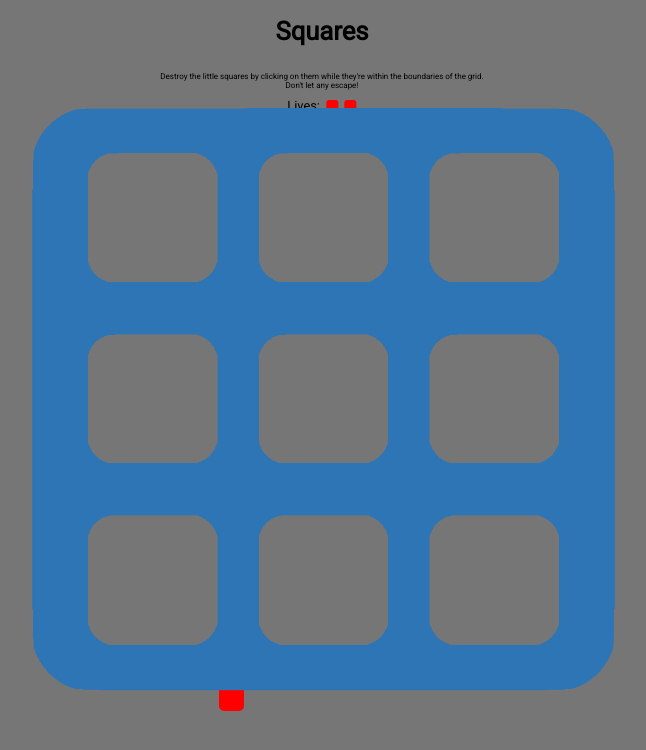
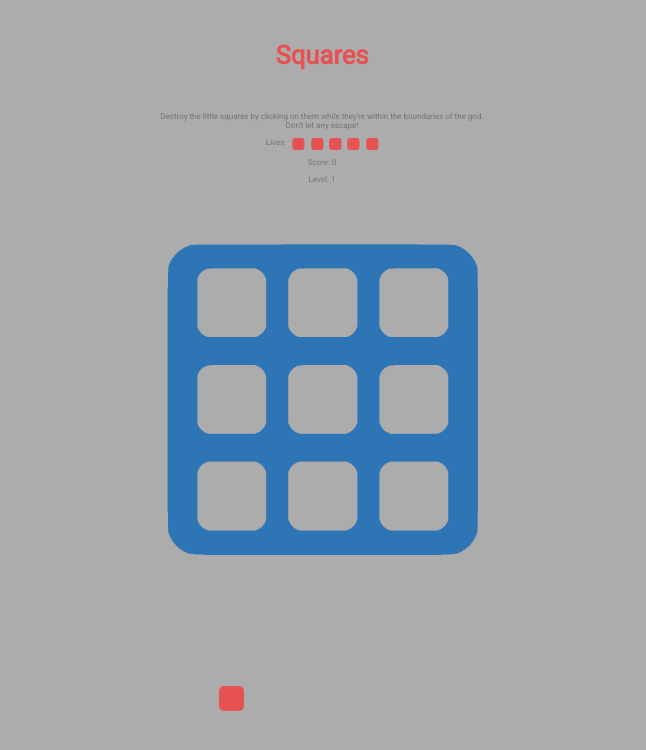
Before and after one commit to Vikkio92/squares-game, a plain HTML site: page index.html in a window 1280 px wide. Both pictures are taken after a click on the button "Start". Shown: the whole page, without its empty margins (318-964 px from the left). Drawn offline with Linux system fonts and the light colour scheme.

Commit message:
Bug fixes and styling

```diff
--- a/assets/css/styles.css
+++ b/assets/css/styles.css
@@ -4,11 +4,10 @@
     --normal-font: 400;
     --bold-font: 700;
     --bolder-font: 900;
-    --bg-color: #fcfcfc;
-    --primary-color: rgb(204, 118, 118);
-    --secondary-color: rgb(118, 118, 118);
-    --primary-shadow: #8b8eaf;
-    --secondary-shadow: #a17a69;
+    --bg-color: #acacac;
+    --primary-color: rgb(118, 118, 118); /* text */
+    --secondary-color: #e65252; /* square and lives */
+    /*--grid-color: #2e75b6;*/
   }
 
 html {
@@ -28,17 +27,18 @@ body {
     justify-content: center;
     height: 100vh;
     margin: 0;
-    background-color: var(--secondary-color);
+    background-color: var(--bg-color);
     z-index: 2;
 }
 
 h1 {
     position: absolute;
-    top: 2vh;
+    top: 5vh;
     left: 50%;
     transform: translate(-50%);
     font-size: 2vw; /* use vw since the squares also scale with vw */
     z-index: inherit;
+    color: var(--primary-color);
 }
 
 .content {
@@ -46,7 +46,7 @@ h1 {
     justify-content: center;
     align-items: center;
     text-align:center;
-    top: 8vh;
+    top: 13vh;
     left: 50%;
     transform: translate(-50%);
     font-size: 1vw; /* use vw since the squares also scale with vw */
@@ -56,6 +56,7 @@ h1 {
 p {
     font-size: 1vh;
     margin: 1vh;
+    color: var(--primary-color);
 }
 
 button {
@@ -75,8 +76,8 @@ button {
     height: 1.5vh;
     align-self: center; /* so it appears inline with the "lives" text */
     margin-left: 0.5vw;
-    border: 1px solid red;
-    background-color: red;
+    border: 1px solid var(--secondary-color);
+    background-color: var(--secondary-color);
     border-radius: 20%;
     z-index: inherit;
 }
@@ -84,8 +85,17 @@ button {
 .grid {
     position: relative;
     background: url(../icons/squares.png) 50% / cover;
-    width: 600px;
-    height: 600px;
+    width: 40vh;
+    height: 40vh;
     z-index: 3;
     pointer-events: none;
 }
+
+#square {
+    border-radius: '20%';
+    width: '2vw';
+    height: '2vw';
+    z-index: '1';
+    background-color: '#e65252';
+    position: 'absolute';
+}
--- a/assets/js/app.js
+++ b/assets/js/app.js
@@ -1,11 +1,50 @@
 // Global variables
+const square = document.createElement('div');
 var isGameOn = 0;
-var fireAgain = 0;
-// TO DO
+var fireAgain = false;
 var level = 1;
 var lives = 0;
 var points = 0;
 var squareSpeed = 4;
+
+
+// Calculate the left and right boundaries of the page
+var viewportWidth = window.innerWidth || document.documentElement.clientWidth;
+var viewportHeight = window.innerHeight || document.documentElement.clientHeight;
+var heightBoundary = Math.floor(viewportHeight * 0.1); // 10% of viewport height
+
+// Grid element
+var grid = document.getElementById('grid');
+var gridWidth = grid.offsetWidth; // in px
+var gridHeight = grid.offsetHeight; // in px
+
+// Grid's top left corner coordinates
+var gridTopLeftX = (viewportWidth - gridWidth) / 2;
+var gridTopLeftY = (viewportHeight - gridHeight) / 2;
+
+// Grid's edges
+var gridLeftBorder = gridTopLeftX;
+var gridTopBorder = gridTopLeftY;
+var gridRightBorder = gridTopLeftX + gridWidth;
+var gridBottomBorder = gridTopLeftY + gridHeight;
+
+// console.log('viewportHeight: ' + viewportHeight);
+// console.log('viewportWidth: ' + viewportWidth);
+// console.log('gridLeft: ' + gridLeftBorder);
+// console.log('gridTop: ' + gridTopBorder);
+// console.log('gridRight: ' + gridRightBorder);
+// console.log('gridBottom: ' + gridBottomBorder);
+
+
+// Display edges - FOR TESTING PURPOSES ONLY
+// var test = document.getElementById('grid');
+// test2 = document.createElement('div')
+// test2.style.width = gridWidth + 'px';
+// test2.style.height = gridHeight + 'px';
+// test2.style.border = '1px solid black';
+// test.appendChild(test2);
+// console.log(test2.offsetWidth);
+// console.log(test2.offsetHeight);
 
 
 // Initialise button to start the game
@@ -22,33 +61,50 @@ startButton.addEventListener('click', () => {
 
 // Initialise game
 function startGame() {
+  // Instructions
+  document.querySelector('#instructions').innerHTML = "Destroy the little squares by clicking on them while they're within the boundaries of the grid.<br>Don't let any escape!";
+
+  // Grid
+  grid.style.width = '40vh';
+  grid.style.height = '40vh';
+
+  // Global variables
   isGameOn = 1;
+  fireAgain = false;
   level = 1;
-  lives = 2;
+  lives = 5;
+  points = 0;
+  squareSpeed = 4;
+
+  // Title
+  document.querySelector('.title').style.color = '#e65252';
+
+  // Containers
   const livesContainer = document.querySelector('.lives');
   const scoreContainer = document.querySelector('.score');
   const levelContainer = document.querySelector('.level');
   // Lives
   livesContainer.innerHTML = 'Lives: ';
-  //livesContainer.appendChild(livesParagraph); // append new paragraph to container
   for (let i = 0; i < lives; i++) { // append X number of life squares
     const life = document.createElement('div');
     life.className = 'life';
     livesContainer.appendChild(life);
   };
-  livesContainer.style.cssText  = 'display: flex; justify-content: center; font-size: 1vw; z-index: inherit;';
+  livesContainer.style.cssText  = 'display: flex; justify-content: center; color: rgb(118, 118, 118); margin: 1vh; z-index: inherit;';
+  livesContainer.style.fontSize = viewportHeight * 0.01 + 'px';
   // Score
   scoreContainer.innerHTML = 'Score: ' + points;
-  scoreContainer.style.cssText  = 'display: flex; justify-content: center; font-size: 1vw; z-index: inherit;';
+  scoreContainer.style.cssText  = 'display: flex; justify-content: center; color: rgb(118, 118, 118); margin: 1vh; z-index: inherit;';
+  scoreContainer.style.fontSize = viewportHeight * 0.01 + 'px';
   // Level
   levelContainer.innerHTML = 'Level: ' + level;
-  levelContainer.style.cssText  = 'display: flex; justify-content: center; font-size: 1vw; z-index: inherit;';
+  levelContainer.style.cssText  = 'display: flex; justify-content: center; color: rgb(118, 118, 118); margin: 1vh; z-index: inherit;';
+  levelContainer.style.fontSize = viewportHeight * 0.01 + 'px';
 
   fireSquare();
 };
 
 
-// TO DO
 // End the game when lives reach zero
 function endGame() {
   document.querySelector('#instructions').innerHTML = 'Game over! Play again?';
@@ -60,12 +116,12 @@ function endGame() {
   startButton.style.position = 'absolute';
   startButton.style.left = '50%';
   startButton.style.transform = 'translateX(-50%)';
-}
+  document.querySelector('.title').style.color = 'rgb(118, 118, 118)';
+};
 
 
 // When the user clicks the square while it's within bounds, score a point, remove the square and fire off another
 function scorePoint() {
-  var square = document.querySelector('#square');
   var squareLeft = parseInt(square.style.left);
   var squareTop = parseInt(square.style.top);
   if (
@@ -76,63 +132,47 @@ function scorePoint() {
     ) {
       points += 1;
       document.querySelector('.score').innerHTML = 'Score: ' + points;
-      fireAgain = 1;
-    }
-  updateLevel();
+      fireAgain = true;
+    };
+  levelUp();
 };
 
 
-// Update level based on points
-function updateLevel() {
+// Level up based on points
+function levelUp() {
   if (points % 5 === 0) {
     level += 1;
+    squareSpeed +=1;
     document.querySelector('.level').innerHTML = 'Level: ' + level;
   }
-}
+};
 
 
 // Lose a life if you miss a square and check if game over
 function loseLife() {
+
+  console.log(square.style.left);
+  console.log(square.style.top);
+
   lives -= 1;
   document.querySelector('.lives').removeChild(document.querySelector('.lives').lastChild);
+  document.body.removeChild(square);
   if (lives === 0) {
     isGameOn = 0;
     endGame();
   }
-}
-
-
-// Calculate the left and right boundaries of the page
-var viewportWidth = window.innerWidth || document.documentElement.clientWidth;
-var viewportHeight = window.innerHeight || document.documentElement.clientHeight;
-var heightBoundary = Math.floor(viewportHeight * 0.1); // 10% of viewport height
-
-// Grid element
-var grid = document.getElementById('grid');
-var gridWidth = grid.offsetWidth;
-var gridHeight = grid.offsetHeight;
-
-// Grid's top left corner coordinates
-var gridTopLeftX = (viewportWidth - gridWidth) / 2;
-var gridTopLeftY = (viewportHeight - gridHeight) / 2;
-
-// Grid's edges
-var gridLeftBorder = gridTopLeftX;
-var gridTopBorder = gridTopLeftY;
-var gridRightBorder = gridTopLeftX + viewportWidth;
-var gridBottomBorder = gridTopLeftY + viewportHeight;
+};
 
 
 // Function that initialises the square and its initial position coordinates and direction, and displays it
 function fireSquare() {
-  fireAgain = 0;
-  // Create a colored square element
-  var square = document.createElement('div');
+  fireAgain = false;
+  // Style the square
   square.style.borderRadius = '20%';
   square.style.width = '2vw'; // Set the width of the square element to 2% of the viewport width
   square.style.height = '2vw'; // Set the height of the square element to 2% of the viewport width
   square.style.zIndex = '1'; // Set the z-index of the square element
-  square.style.backgroundColor = 'red'; // Set the background color of the square element to red
+  square.style.backgroundColor = '#e65252'; // Set the background color of the square element to red
   square.style.position = 'absolute'; // Set the position of the square element to absolute
 
   // Initalise position variables
@@ -155,7 +195,6 @@ function fireSquare() {
 
   // Add the square element to the page
   document.body.appendChild(square);
-  square.id = "square"
   square.addEventListener('click', scorePoint); // If the square is clicked while within the grid's bounds, score a point
 
   // Initialise direction variables
@@ -190,7 +229,7 @@ function fireSquare() {
 
 // Animate the square
 function animateSquare(animationParameters) {
-  square = document.getElementById('square');
+  //square = document.getElementById('square');
   var currentPosX = parseFloat(square.style.left); // Get the current left position of the square element as a floating-point number
   var currentPosY = parseFloat(square.style.top); // Get the current top position of the square element as a floating-point number
 
@@ -200,26 +239,21 @@ function animateSquare(animationParameters) {
   square.style.left = newPosX + 'px'; // Set the left position of the square element to the new left position
   square.style.top = newPosY + 'px'; // Set the top position of the square element to the new top position
 
-  // Check if the square is still within the viewport
-  if (
+  if (fireAgain) {
+    document.body.removeChild(square);
+    fireSquare();
+  } else if (
     square &&
     (newPosX < 0 ||
     newPosX + square.offsetWidth > viewportWidth || // Check if the right edge of the square is outside the viewport width
     newPosY < 0 ||
     newPosY + square.offsetHeight > viewportHeight) // Check if the bottom edge of the square is outside the viewport height
     ) {
-    // If the square is out of bounds, remove it from the page and lose a life
-    document.body.removeChild(square);
       loseLife();
-    // after removing the out of bounds square, check if the game is still going. If so, fire off a new square
       if (isGameOn === 1) {
         fireSquare();
-    }
-  } else if (fireAgain === 1) {
-    document.body.removeChild(square);
-    fireSquare();
+      };
     } else {
-    // Otherwise, continue animating
       requestAnimationFrame(() => animateSquare(animationParameters));
-  }
-}
+    };
+  };
--- a/index.html
+++ b/index.html
@@ -21,7 +21,7 @@
 <body>
 
     <div>
-        <h1>Squares</h1>
+        <h1 class="title">Squares</h1>
     </div>
 
     <div class="content">
```
Lines whose indentation alone changed are shown as unchanged.
